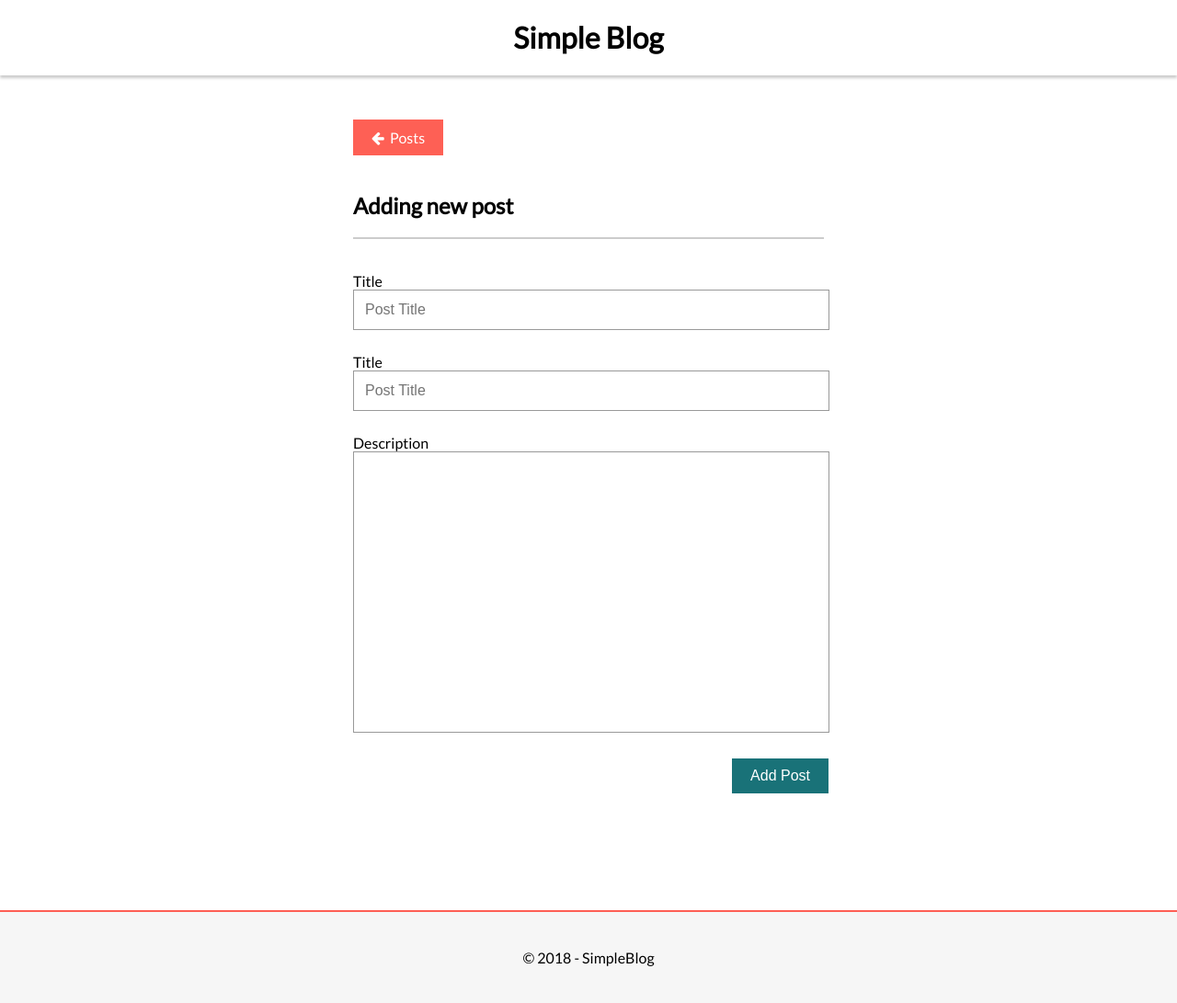
After one commit to tebajanga/simpleblog, a PHP site: page /new.php in a window 1280 px wide. The commit adds this page. Shown: the whole page at 92% size. Run offline with PHP 8.4, Linux system fonts and the light colour scheme; some libraries are stand-ins or nearby versions.

Commit message:
Adding new post page

```diff
--- a/css/simpleblog.css
+++ b/css/simpleblog.css
@@ -89,6 +89,42 @@ h1{
     object-fit: unset;
 }
 
+.post-form .form-input{
+    margin-bottom: 25px;
+}
+
+.post-form label{
+    width: 100%;
+}
+
+.post-form input{
+    width: 100%;
+    background: #ffffff;
+    height: 40px;
+    border: 1px solid #999;
+    color: #000000;
+    font-size: 16px;
+    text-indent: 10px;
+}
+
+.post-form textarea{
+    width: 100%;
+    background: #ffffff;
+    height: 300px;
+    border: 1px solid #999;
+    color: #000000;
+    font-size: 16px;
+    text-indent: 10px;
+    resize: none;
+}
+
+.post-form button{
+    border: 0px;
+    cursor: pointer;
+    float: right;
+    margin-right: -5px;
+}
+
 footer{
     border-top: 2px solid #fe5f55;
     background: #F6F6F6;
@@ -109,3 +145,16 @@ footer{
     background: #f2372e;
     text-decoration: none;
   }
+
+.btn-green {
+    color: #ffffff;
+    font-size: 16px;
+    background: #197278;
+    padding: 10px 20px 10px 20px;
+    text-decoration: none;
+  }
+
+.btn-green:hover {
+    background: #146569;
+    text-decoration: none;
+  }
--- a/list.php
+++ b/list.php
@@ -16,6 +16,11 @@
         </header>
 
         <div class="posts">
+            <div style="width:100%; margin-bottom: 50px; text-align:right;">
+                <a href="new.php" class="btn-green">
+                    <span class="fa fa-plus"></span>&nbsp;&nbsp;New Post
+                </a>
+            </div>
             <!-- Fetching posts from database -->
             <?php
                 // Include config file
--- /dev/null
+++ b/new.php
@@ -0,0 +1,59 @@
+<!DOCTYPE html>
+    <head>
+        <meta charset="utf-8">
+        <meta http-equiv="X-UA-Compatible" content="IE=edge,chrome=1">
+        <title>Simple Blog - New Post</title>
+        <meta name="description" content="">
+        <meta name="viewport" content="width=device-width">
+
+        <link href="https://maxcdn.bootstrapcdn.com/font-awesome/4.4.0/css/font-awesome.min.css" rel="stylesheet">
+        <link href="https://fonts.googleapis.com/css?family=Lato|Roboto" rel="stylesheet">
+        <link rel="stylesheet" href="css/simpleblog.css">
+    </head>
+    <body>
+        <header>
+            <h1>Simple Blog</h1>
+        </header>
+
+        <div class="posts" style="min-height: 100vh;">
+            <div style="width:100%; margin-bottom: 50px;">
+                <a href="list.php" class="btn-orange">
+                    <span class="fa fa-arrow-left"></span>&nbsp;&nbsp;Posts
+                </a>
+            </div>
+            <!-- Adding new post -->
+            <?php
+
+            ?>
+
+            <h2>Adding new post</h2>
+            <hr />
+            <br />
+
+            <form name="post-form" class="post-form" method="post" enctype="multipart/form-data" action="new.php">
+                <div class="form-input">
+                    <label>Title</title>
+                    <input type="text" name="title" placeholder="Post Title" />
+                </div>
+
+                <div class="form-input">
+                    <label>Title</title>
+                    <input type="text" name="title" placeholder="Post Title" />
+                </div>
+
+                <div class="form-input">
+                    <label>Description</title>
+                    <textarea name="description" id="description"></textarea>
+                </div>
+
+                <div class="form-input">
+                    <button type="submit" name="addpost" class="btn-green">Add Post</button>
+                </div>
+            </form>
+        </div>
+
+        <footer>
+            <span>&copy; 2018 - SimpleBlog</span>
+        </footer>
+    </body>
+</html>
--- a/post.php
+++ b/post.php
@@ -37,7 +37,7 @@
                             if(mysqli_num_rows($result) == 1){
                                 // Displaying the post.
                                 if($post = mysqli_fetch_array($result, MYSQLI_ASSOC)){?>
-                                    <div style="width:100%; margin-bottom: 40px;">
+                                    <div style="width:100%; margin-bottom: 50px;">
                                         <a href="list.php" class="btn-orange">
                                             <span class="fa fa-arrow-left"></span>&nbsp;&nbsp;Posts
                                         </a>
```
